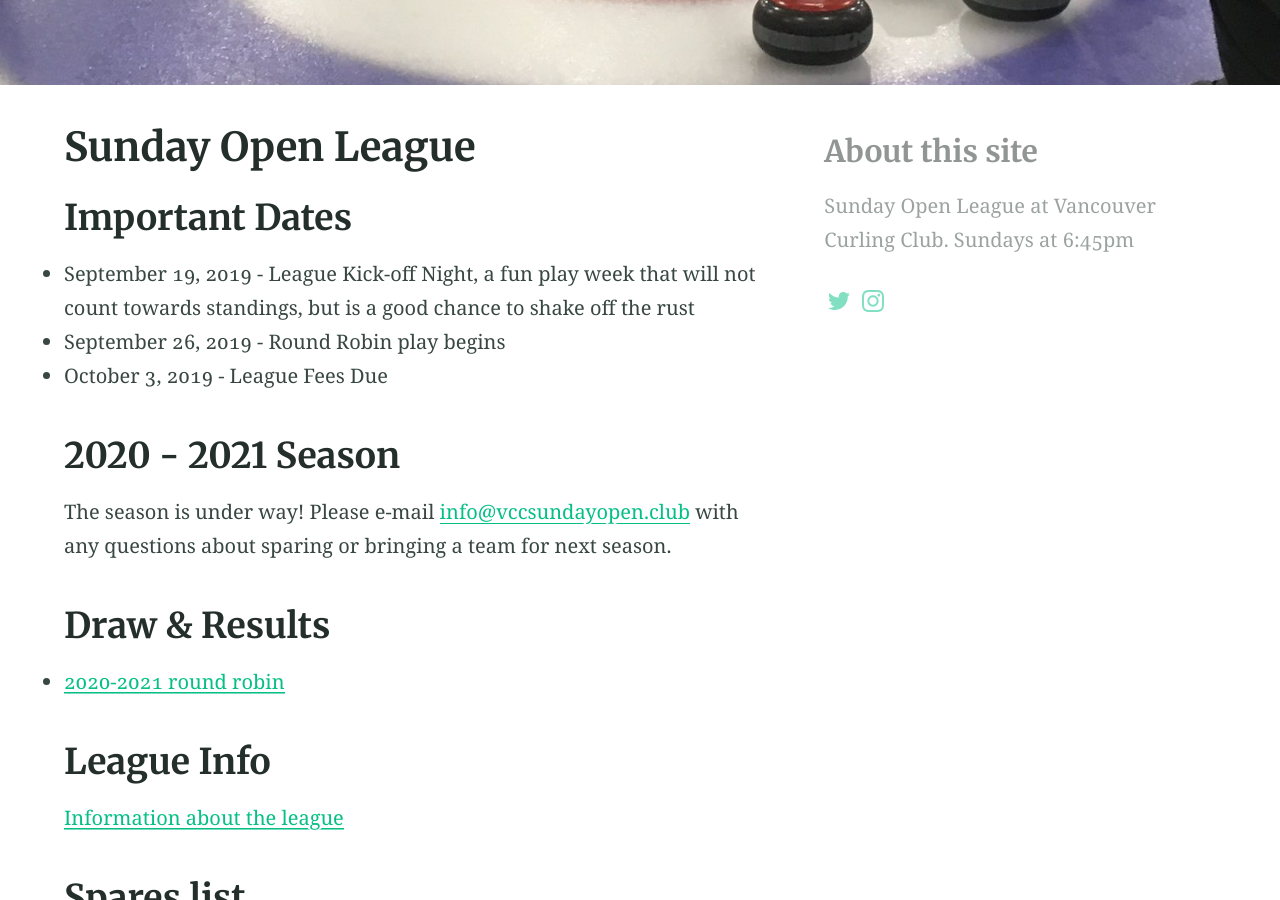
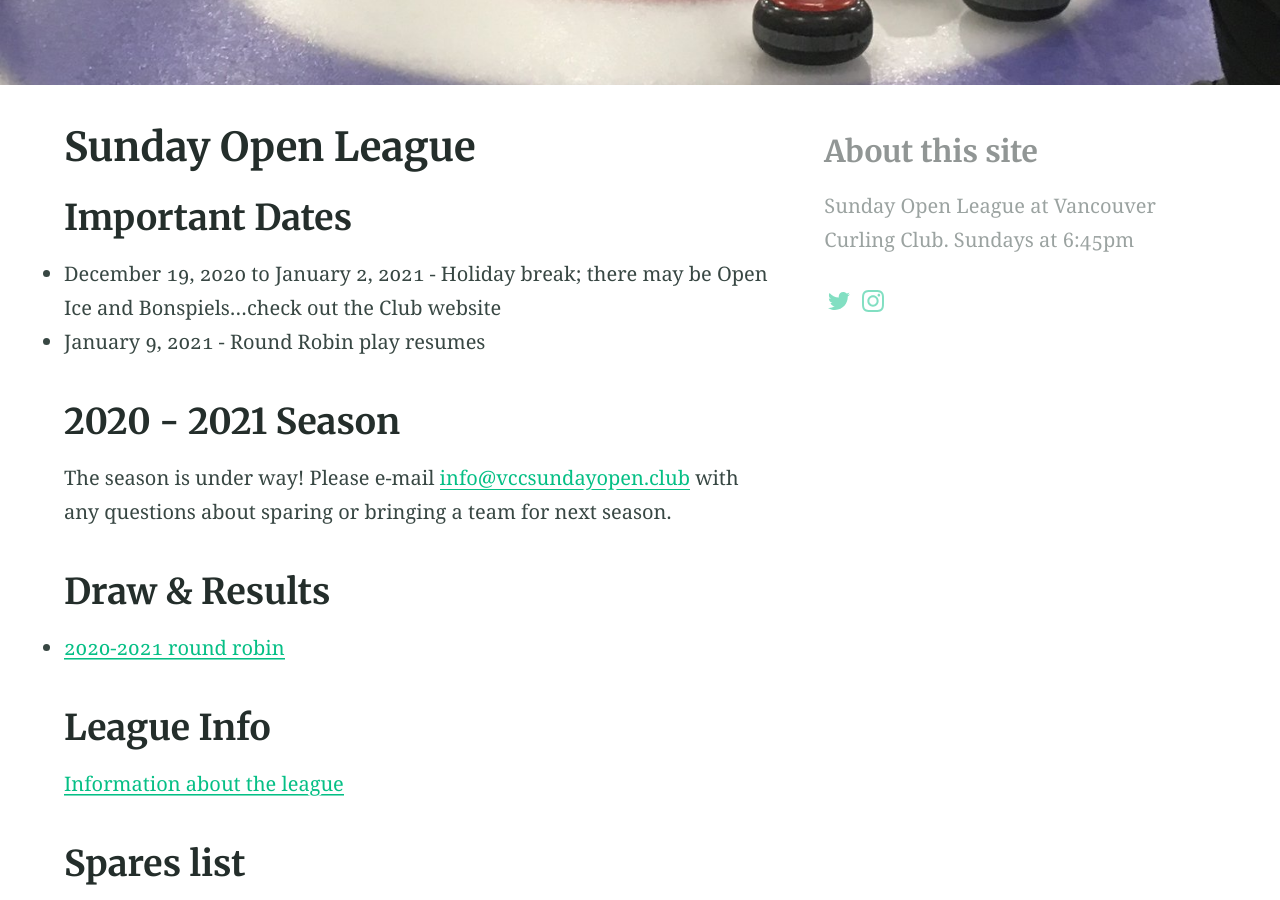
Before and after one commit to adsgray/testsite, a Jekyll site: the page built from index.md, in a window 1280 px wide and 900 px high, scrolled down 339 px. Built offline with Jekyll 4.4.1, drawn with Linux system fonts in a browser that asks for light colours.

Commit message:
Update index.md

```diff
--- a/index.md
+++ b/index.md
@@ -7,9 +7,8 @@ aside: true
 ---
 
 ## Important Dates
-* September 19, 2019 - League Kick-off Night, a fun play week that will not count towards standings, but is a good chance to shake off the rust
-* September 26, 2019 - Round Robin play begins
-* October 3, 2019 - League Fees Due
+* December 19, 2020 to January 2, 2021 - Holiday break; there may be Open Ice and Bonspiels...check out the Club website
+* January 9, 2021 - Round Robin play resumes
 
 ## 2020 - 2021 Season
 The season is under way! Please e-mail [info@vccsundayopen.club](mailto:info@vccsundayopen.club) with any questions about sparing or bringing a team for next season.
```
